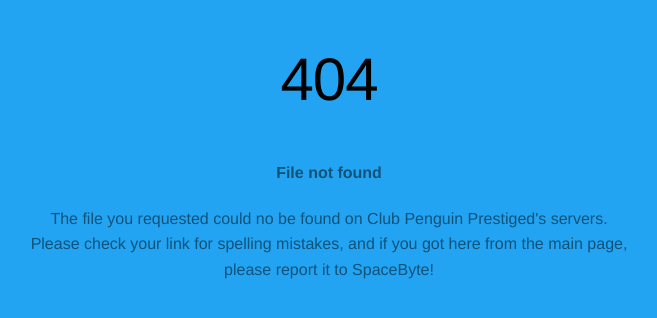
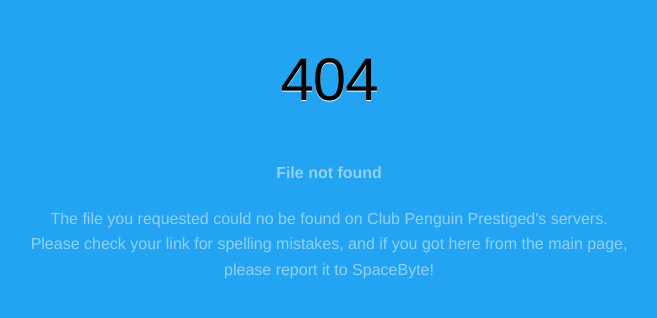
Before and after one commit to CPPrestiged/cpprestiged.github.io, a plain HTML site: page 404.html in a window 1280 px wide. Shown: the whole page, without its empty margins (311-968 px from the left). Drawn offline with Linux system fonts and the light colour scheme.

Commit message:
Update 404.html

```diff
--- a/404.html
+++ b/404.html
@@ -15,8 +15,8 @@
       a { color: #4183c4; text-decoration: none; }
       a:hover { text-decoration: underline; }
 
-      h1 { width: 800px; position:relative; left: -100px; letter-spacing: -1px; line-height: 60px; font-size: 60px; font-weight: 100; margin: 0px 0 50px 0; text-shadow: 0 1px 0 #22a4f3; }
-      p { color: rgba(0, 0, 0, 0.5); margin: 20px 0; line-height: 1.6; }
+      h1 { width: 800px; position:relative; left: -100px; letter-spacing: -1px; line-height: 60px; font-size: 60px; font-weight: 100; margin: 0px 0 50px 0; text-shadow: 0 1px 0 #ffffff; }
+      p { color: rgba(255, 255, 255, 0.5); margin: 20px 0; line-height: 1.6; }
 
       ul { list-style: none; margin: 25px 0; padding: 0; }
       li { display: table-cell; font-weight: bold; width: 1%; }
```
